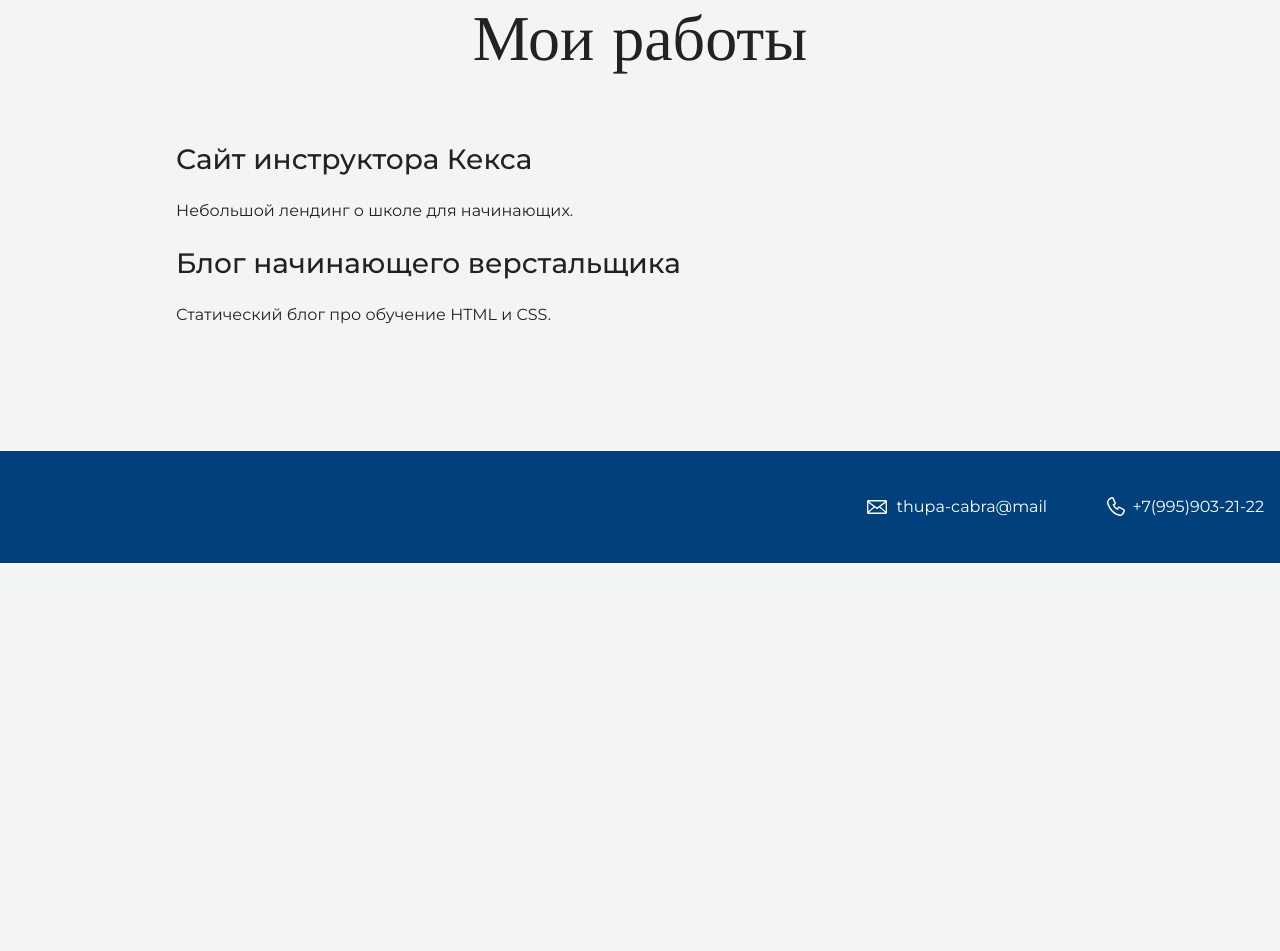
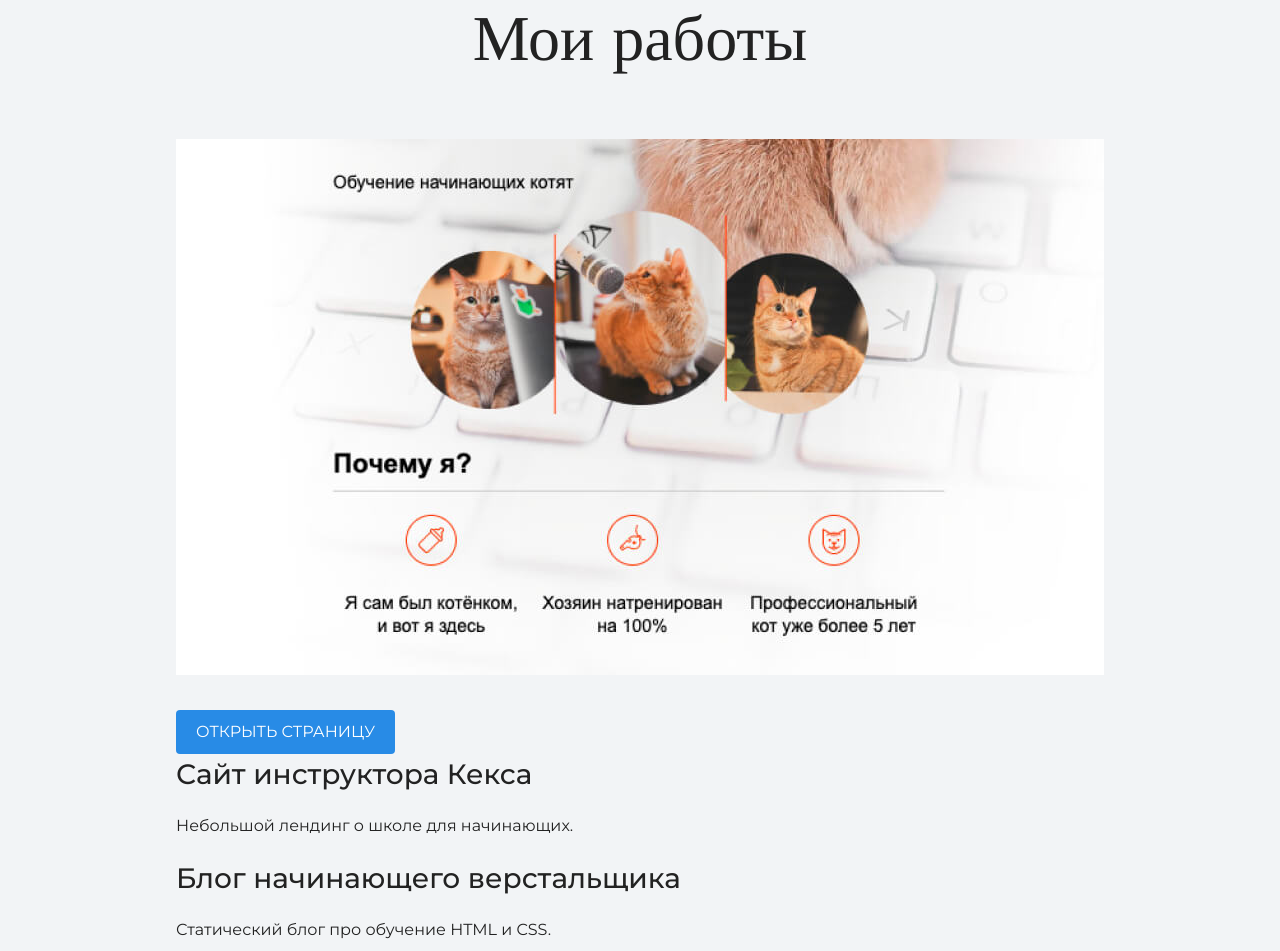
Before and after one commit to Lichobor/my-site, a plain HTML site: page index.html in a window 1280 px wide. Shown: the part 2068-3019 px from the top of the page. Before the commit the page ends 2631 px from the top, so only its background shows below. Drawn offline with nearby package versions, Linux system fonts and the light colour scheme.

Commit message:
Add files via upload
Обновляем главную страницу

```diff
--- a/index.html
+++ b/index.html
@@ -39,7 +39,10 @@
     <section class="portfolio">
 	<div class="container">
       <h2 class="subheading">Мои работы</h2>
-
+	  <figure class="project-image">
+	  <img src="files/project.jpg" width="928" height="536" alt="Сайт инструктора Кекса">
+	  </figure>
+	  <a class="button" href="source/project/index.html">Открыть страницу</a>
       <h3>Сайт инструктора Кекса</h3>
       <p>Небольшой лендинг о школе для начинающих.</p>
 
```
